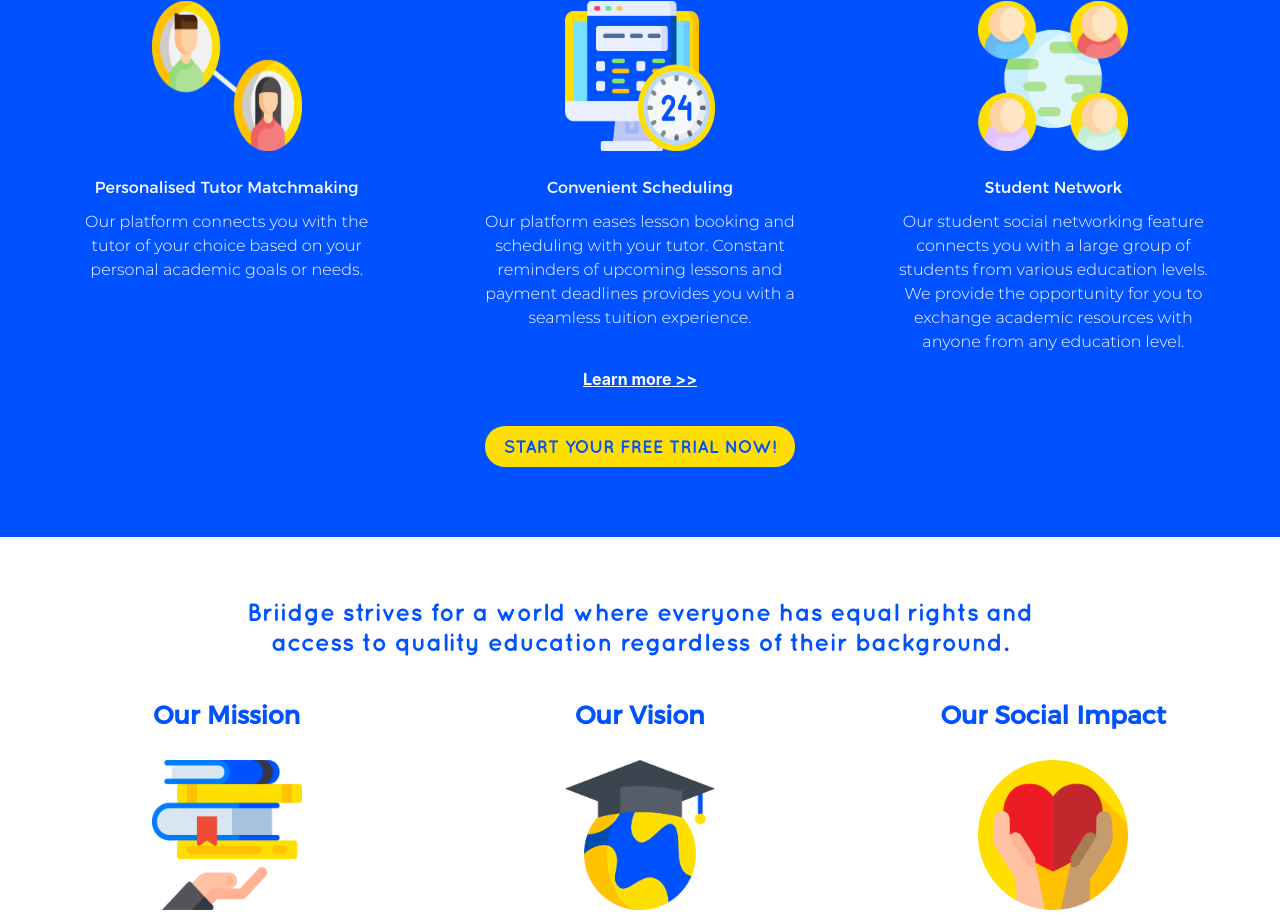
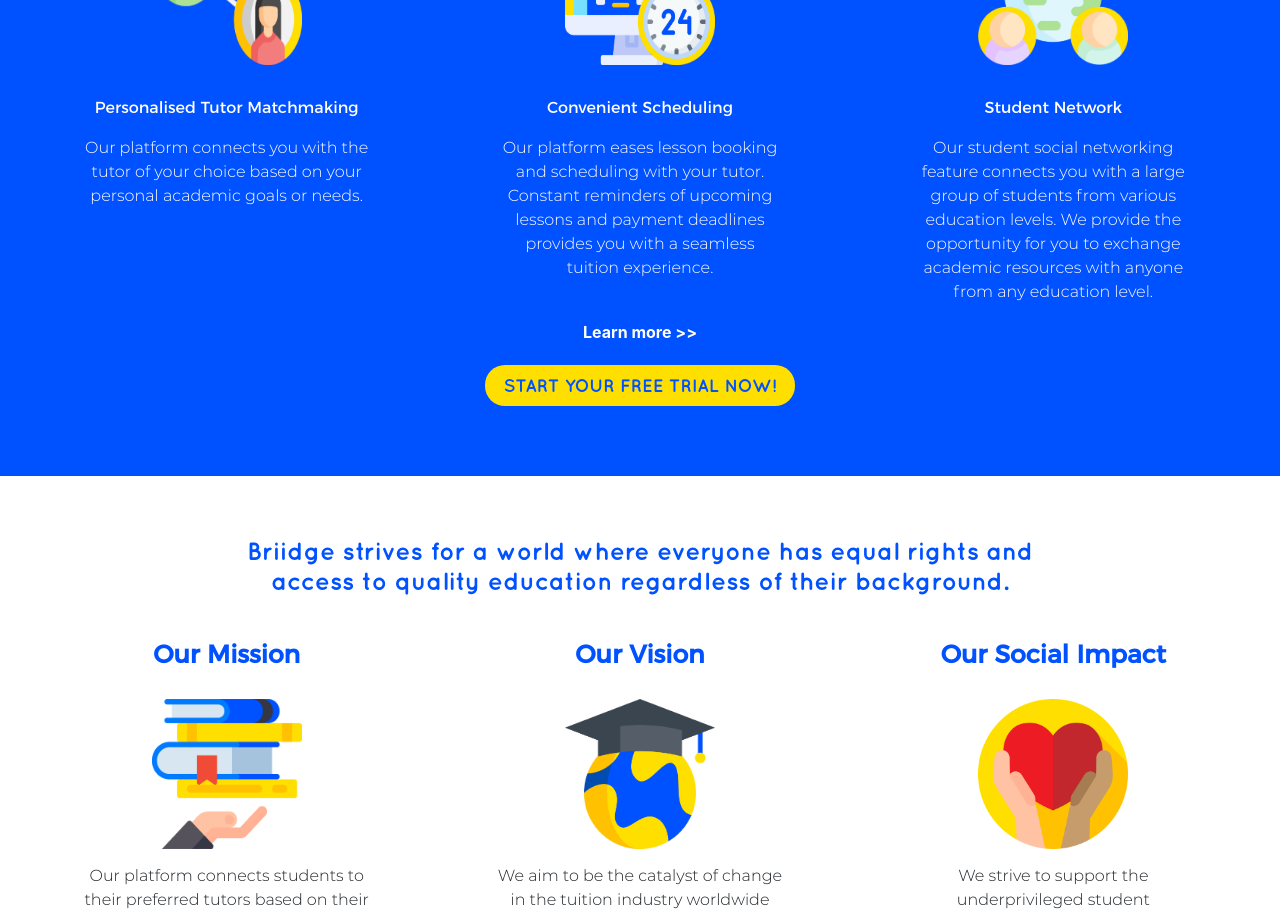
Before and after one commit to briidge-edu/briidge-frontend, a React (Create React App) app: page / in a window 1280 px wide. Shown: the part 2740-3655 px from the top of the page. Built offline with nearby package versions, Linux system fonts and the light colour scheme.

Commit message:
Make better use of Grid

```diff
--- a/src/pages/Homepage.tsx
+++ b/src/pages/Homepage.tsx
@@ -112,15 +112,13 @@ const useStyles = makeStyles((theme) => ({
 
   whiteTitle: {
     fontFamily: "Montserrat-Regular",
-    margin: "10px 0 10px 0",
-    color: "#FFF",
+    margin: theme.spacing(2, 0),
+    color: "white",
   },
 
   belowBlueTitle: {
     fontFamily: "Montserrat-Light",
-    paddingLeft: "12%",
-    paddingRight: "12%",
-    paddingBottom: "3%",
+    padding: theme.spacing(0, 8),
   },
 
   // For page 3 & 4
@@ -472,7 +470,8 @@ const Homepage = () => {
       <div className={classes.row} style={{ backgroundColor: BRIIDGE_BLUE }}>
         <h2 className={classes.featuretitle}>{"Our Features"}</h2>
 
-        <Grid container justifyContent="space-between">
+        <Grid container spacing={2} direction="column">
+          <Grid item container justifyContent="space-between" xs={12}>
             <Grid item xs={12} md={4} container direction="column">
               <Grid item>
                 <img src={Tutor2} alt="how1" className={classes.img} />
@@ -483,7 +482,10 @@ const Homepage = () => {
                 </div>
               </Grid>
               <Grid item>
-              <div className={classes.belowBlueTitle} style={{ color: "#FFF" }}>
+                <div
+                  className={classes.belowBlueTitle}
+                  style={{ color: "#FFF" }}
+                >
                   {
                     "Our platform connects you with the tutor of your choice based on your personal academic goals or needs."
                   }
@@ -500,13 +502,15 @@ const Homepage = () => {
                 </div>
               </Grid>
               <Grid item>
-              <div className={classes.belowBlueTitle} style={{ color: "#FFF" }}>
+                <div
+                  className={classes.belowBlueTitle}
+                  style={{ color: "#FFF" }}
+                >
                   {"Our platform eases lesson booking and scheduling with your tutor. " +
                     "Constant reminders of upcoming lessons and payment deadlines provides you with a seamless tuition experience."}
                 </div>
               </Grid>
             </Grid>
-
             <Grid item xs={12} md={4} container direction="column">
               <Grid item>
                 <img src={StuNet} alt="how3" className={classes.img} />
@@ -515,37 +519,31 @@ const Homepage = () => {
                 <div className={classes.whiteTitle}>{"Student Network"}</div>
               </Grid>
               <Grid item>
-              <div className={classes.belowBlueTitle} style={{ color: "#FFF" }}>
+                <div
+                  className={classes.belowBlueTitle}
+                  style={{ color: "#FFF" }}
+                >
                   {"Our student social networking feature connects you with a large group of students from various education levels. " +
                     "We provide the opportunity for you to exchange academic resources with anyone from any education level."}
                 </div>
               </Grid>
             </Grid>
           </Grid>
-
-        <div style={{ flex: 1 }}>
-          <div style={{ marginBottom: 30 }}>
-            <a
-              href=""
-              style={{
-                color: "#FFF",
-                fontWeight: "bold",
-                textDecorationLine: "underline",
-              }}
-            >
+          <Grid item xs={12}>
+            <Link to="/" style={{ color: "white", fontWeight: "bold" }}>
               {"Learn more >>"}
-            </a>
-          </div>
-
+            </Link>
+          </Grid>
+          <Grid item xs={12}>
             <Button
-            type="button"
               className={`${classes.btn2} ${"btn-primary"}`}
               component={Link}
               to={"/signup"}
             >
               {"Start your free trial now!"}
             </Button>
-        </div>
+          </Grid>
+        </Grid>
       </div>
 
       <div className={classes.row}>
@@ -554,7 +552,8 @@ const Homepage = () => {
             "Briidge strives for a world where everyone has equal rights and access to quality education regardless of their background."
           }
         </h5>
-        <Grid container>
+        <Grid container direction="column" spacing={3}>
+          <Grid item container>
             <Grid item container xs={12} md={4} direction="column">
               <Grid item>
                 <div className={classes.bigblueTitle}>{"Our Mission"}</div>
@@ -586,7 +585,9 @@ const Homepage = () => {
             </Grid>
             <Grid item container xs={12} md={4} direction="column">
               <Grid item>
-              <div className={classes.bigblueTitle}>{"Our Social Impact"}</div>
+                <div className={classes.bigblueTitle}>
+                  {"Our Social Impact"}
+                </div>
               </Grid>
               <Grid item>
                 <img src={heart} alt="how3" className={classes.img} />
@@ -600,17 +601,12 @@ const Homepage = () => {
               </Grid>
             </Grid>
           </Grid>
-
-        <a
-          href=""
-          style={{
-            color: "#000",
-            fontWeight: "bold",
-            textDecorationLine: "underline",
-          }}
-        >
+          <Grid item>
+            <Link to="/" style={{ color: "black", fontWeight: "bold" }}>
               {"Learn more >>"}
-        </a>
+            </Link>
+          </Grid>
+        </Grid>
       </div>
 
       <div className={classes.row}>
```
Lines whose indentation alone changed are shown as unchanged.
